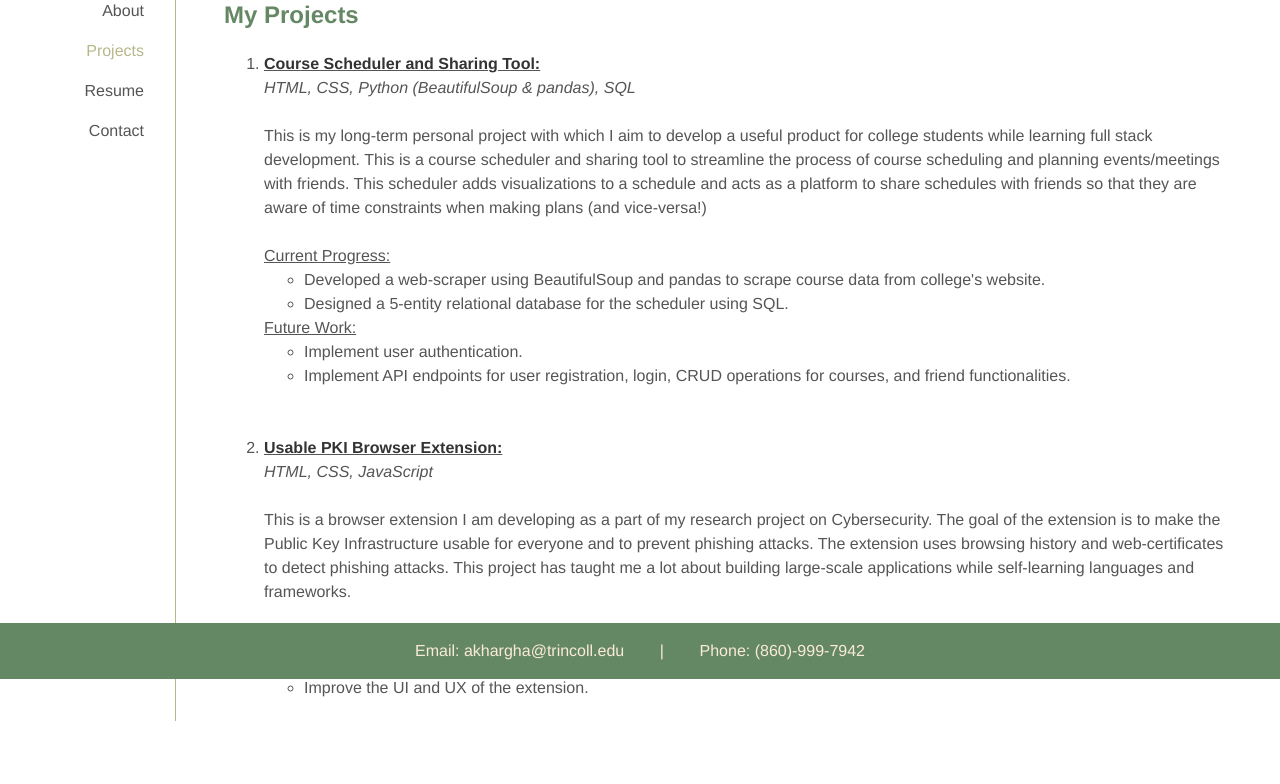
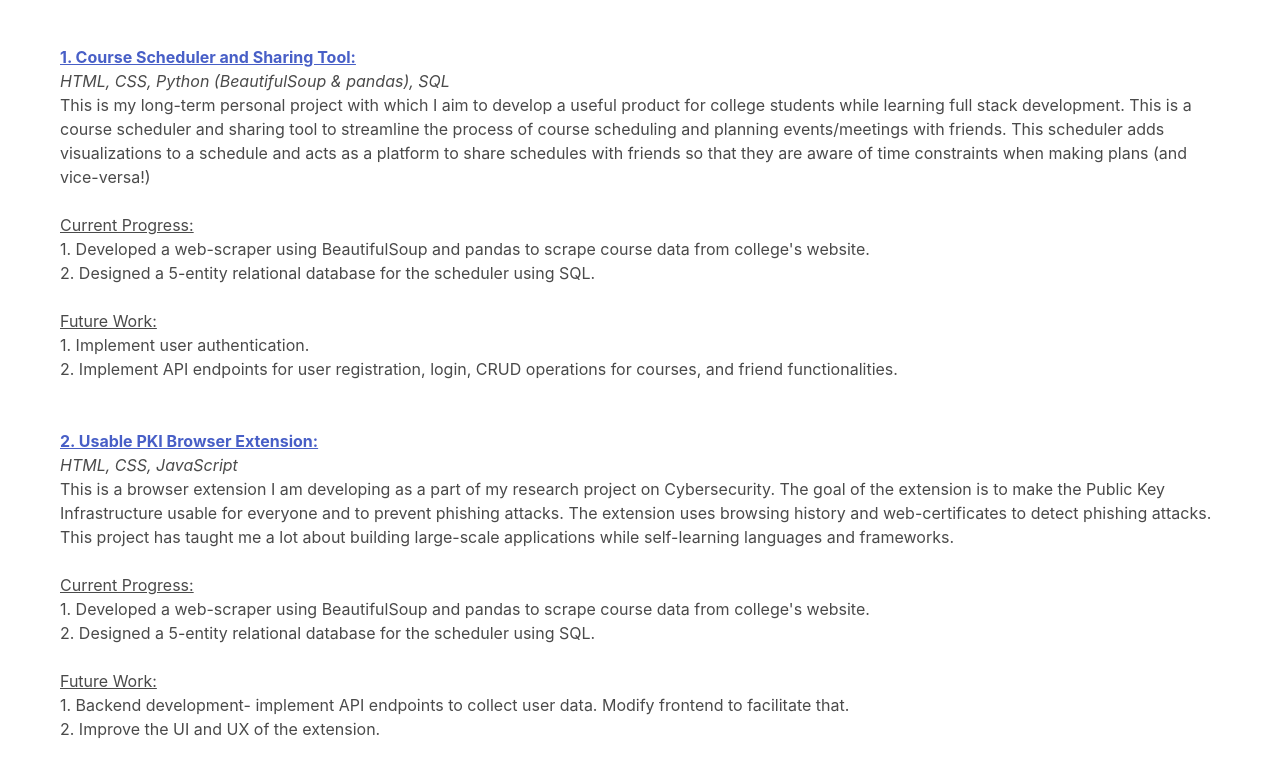
Before and after one commit to akhargha/akhargha.github.io, a plain HTML site: page projects.html in a window 1280 px wide. Shown: the part 121-905 px from the top of the page. Drawn offline with nearby package versions, Linux system fonts and the light colour scheme.

Commit message:
design change to bulma

```diff
--- a/projects.html
+++ b/projects.html
@@ -6,68 +6,96 @@
     <title>Anupam— Projects</title>
     <link rel="stylesheet" type="text/css" href="styles.css">
     <link rel="icon" type="image/png" sizes="32x32" href="./favicon.png">
+    <link rel="stylesheet" href="https://cdn.jsdelivr.net/npm/bulma@0.9.4/css/bulma.min.css">
 </head>
-<body>
-    <div class="wrapper">
-        <!-- Header with navigation links -->
-        <header>
-            <nav>
-                <a href="index.html" class="logo"><strong>Anupam <br> Khargharia</strong></a>
-                <a href="index.html">About</a>
-                <a href="projects.html" class="active">Projects</a>
-                <a href="resume.html">Resume</a>
-                <a href="contact.html">Contact</a>
+    <!-- navbar with links -->
+    <nav class="navbar has-shadow is-fixed-top">
+        <div class="navbar-brand">
+            <a class="navbar-item" href="index.html">
+                <span class="is-size-4 has-text-weight-bold">Anupam Khargharia</span>
+            </a>
+        </div>
+
+        <div class="navbar-menu" id="nav-links">
+            <div class="navbar-end">
+                <a class="navbar-item" href="index.html" class="active">About</a>
+                <a class="navbar-item" href="projects.html">Projects</a>
+                <a class="navbar-item" href="resume.html">Resume</a>
+                <a class="navbar-item" href="contact.html">Contact</a>
+            </div>
+        </div>
     </nav>
-        </header>
-        <div class="main-content">
-            <hr>
-            <!-- Projects Section -->
-            <section id="projects">
-                <h2>My Projects</h2>
-                <ol>
-                    <li><a href="https://github.com/akhargha/trincoll_scheduler"><u><strong>Course Scheduler and Sharing Tool:</strong></u></a></li>
-                    <i>HTML, CSS, Python (BeautifulSoup & pandas), SQL</i>
+
+    <div class="site-content">
+        <!--Projects-->
+        <section class="section">
+            <div class="columns">
+                <h2 class="is-size-5 has-text-weight-bold">My Projects</h2>
+            </div>
+            <div class="column">
             <br>
-                    <br>
+                <p><a class="has-text-weight-bold is-underlined" href="https://github.com/akhargha/trincoll_scheduler">1. Course Scheduler and Sharing Tool:</a></p>
+                <h3 class="is-size-6 is-italic">HTML, CSS, Python (BeautifulSoup & pandas), SQL</h3>
+            <div>
+                <p>
                     This is my long-term personal project with which I aim to develop a useful product for college students while learning full
                     stack development. This is a course scheduler and sharing tool to streamline the process of course scheduling and planning
                     events/meetings with friends. This scheduler adds visualizations to a schedule and acts as a platform to share schedules
                     with friends so that they are aware of time constraints when making plans (and vice-versa!)
                     <br>
                     <br>
-                    <u>Current Progress:</u>
+                </p>
+                <p><u>Current Progress:</u></p>
                 <ul>
-                        <li>Developed a web-scraper using BeautifulSoup and pandas to scrape course data from college's website.</li>
-                        <li>Designed a 5-entity relational database for the scheduler using SQL.</li>
-                    </ul>
-                    <u>Future Work:</u>
-                    <ul>
-                        <li>Implement user authentication.</li>
-                        <li>Implement API endpoints for user registration, login, CRUD operations for courses, and friend functionalities.</li>
+                    <li>1. Developed a web-scraper using BeautifulSoup and pandas to scrape course data from college's website.</li>
+                    <li>2. Designed a 5-entity relational database for the scheduler using SQL.</li>
                 </ul>
                 <br>
-                    <br>
-                    <li><a href="https://www.nsf.gov/awardsearch/showAward?AWD_ID=2149766&HistoricalAwards=false"><u><strong>Usable PKI Browser Extension:</strong></u></a></li>
-                    <i>HTML, CSS, JavaScript</i>
+                <p><u>Future Work:</u></p>
+                    <ul>
+                        <li>1. Implement user authentication.</li>
+                        <li>2. Implement API endpoints for user registration, login, CRUD operations for courses, and friend functionalities.</li>
+                    </ul>
+            </div>
+
             <br>
             <br>
+                <p><a class="has-text-weight-bold is-underlined" href="https://www.nsf.gov/awardsearch/showAward?AWD_ID=2149766&HistoricalAwards=false">2. Usable PKI Browser Extension:</a></p>
+                <h3 class="is-size-6 is-italic">HTML, CSS, JavaScript</h3>
+            <div>
+                <p>
                     This is a browser extension I am developing as a part of my research project on Cybersecurity. The goal of the extension is
                     to make the Public Key Infrastructure usable for everyone and to prevent phishing attacks. The extension uses browsing history
                     and web-certificates to detect phishing attacks. This project has taught me a lot about building large-scale applications while
                     self-learning languages and frameworks.
                     <br>
                     <br>
-                    <u>Future Work:</u>
+                </p>
+                <p><u>Current Progress:</u></p>
                 <ul>
-                        <li>Backend development- implement API endpoints to collect user data. Modify frontend to facilitate that.</li>
-                        <li>Improve the UI and UX of the extension.</li>
+                    <li>1. Developed a web-scraper using BeautifulSoup and pandas to scrape course data from college's website.</li>
+                    <li>2. Designed a 5-entity relational database for the scheduler using SQL.</li>
                 </ul>
-                </ol>
+                <br>
+                <p><u>Future Work:</u></p>
+                    <ul>
+                        <li>1. Backend development- implement API endpoints to collect user data. Modify frontend to facilitate that.</li>
+                        <li>2. Improve the UI and UX of the extension.</li>
+                    </ul>
+
         </section>
-            <footer>
-                <p style="color: antiquewhite;">Email: akhargha@trincoll.edu &nbsp;&nbsp;&nbsp;&nbsp;&nbsp;&nbsp;&nbsp;|&nbsp;&nbsp;&nbsp;&nbsp;&nbsp;&nbsp;&nbsp; Phone: (860)-999-7942</p>
+
+        <section class="section">
+
+        </section>
+    </div>
+
+    <footer class="footer">
+        <div class="content has-text-centered">
+            <p>
+                Personal Website of <strong>Anupam Khargharia.</strong> <br>
+                Email: akhargha@trincoll.edu | Personal Email: kharghariaanupam07@gmail.com | Phone: (860) 999-7942
+            </p>
+        </div>
     </footer>
-        </div>
-    </div>
-</body>
 </html>
--- a/styles.css
+++ b/styles.css
@@ -1,122 +1,21 @@
-body {
-    margin: 0, auto;
-    min-width: 50rem;
-    font-family: "Helvetica", "Arial", sans-serif;
-    line-height: 1.5;
-    color: #555;
+html {
+  scroll-behavior: smooth;
 }
 
-.wrapper {
-    display: flex;
+section:first-of-type {
+  padding-top: 100px;
 }
 
-header {
-    min-width: 120px; /* Adjust as necessary */
-    position: relative; /* Relative positioning for the pseudo-element */
-    padding: 1rem;
-    padding-right: 2rem;
+html, body {
+  height: 100%;
+  margin: 0;
 }
 
-header::after {
-    content: "";
-    position: absolute;
-    top: 4%;  /* Adjust this value to achieve the desired offset from the top */
-    bottom: 5%;  /* Adjust this value to achieve the desired offset from the bottom */
-    right: 0;
-    width: 1px;
-    background-color: #B7B78A; /* Vertical line separating header from content */
+body {
+  display: flex;
+  flex-direction: column;
 }
 
-header nav {
-    display: flex;
-    flex-direction: column;
-    align-items: flex-end;
+.site-content {
+  flex: 1;
 }
-
-h1, p, strong {
-    color: #333;
-}
-h2{
-    color: #658864;
-}
-
-header .logo{
-    text-align: right;
-}
-
-header nav a.logo strong{
-    font-size: 1.5rem;
-    margin-bottom: 0.5rem; /* Some spacing below the logo */
-    text-decoration: none;
-    color: #658864 !important;
-}
-
-a {
-    color: inherit;
-    text-decoration: none;
-    padding: 0.5rem 0; /* Vertical padding for spacing */
-}
-
-a:hover {
-    color: #B7B78A;
-}
-
-a.active {
-    color: #B7B78A; /* or any other color you choose for the active link */
-}
-
-.main-content {
-    flex-grow: 1;
-    padding: 3rem;
-    padding-top: 4.6rem;
-}
-
-hr {
-    margin: 1rem 0;
-    border: 0;
-
-}
-footer {
-    position: fixed;
-    left: 0;
-    bottom: 0;
-    width: 100%;
-    background-color: #658864;
-    text-align: center;
-}
-
-@media (max-width: 768px) {
-    .wrapper {
-      flex-direction: column;
-    }
-
-    header {
-      min-width: 100%;
-      padding: 1rem;
-    }
-
-    header::after {
-      display: none;
-    }
-
-    header nav {
-      align-items: center;
-    }
-
-    .main-content {
-      padding: 1rem;
-      padding-top: 2rem;
-    }
-
-    h1, h2, p {
-      font-size: 1rem;
-    }
-
-    a {
-      padding: 0.2rem 0; /* reduced padding */
-    }
-
-    footer {
-      position: relative; /* remove fixed to make it relative */
-    }
-  }
```
Also changed, not shown: contact.html (+31 -18 lines), index.html (+54 -27 lines), resume.html (+30 -15 lines), 1 other file. Lines whose indentation alone changed are shown as unchanged.
